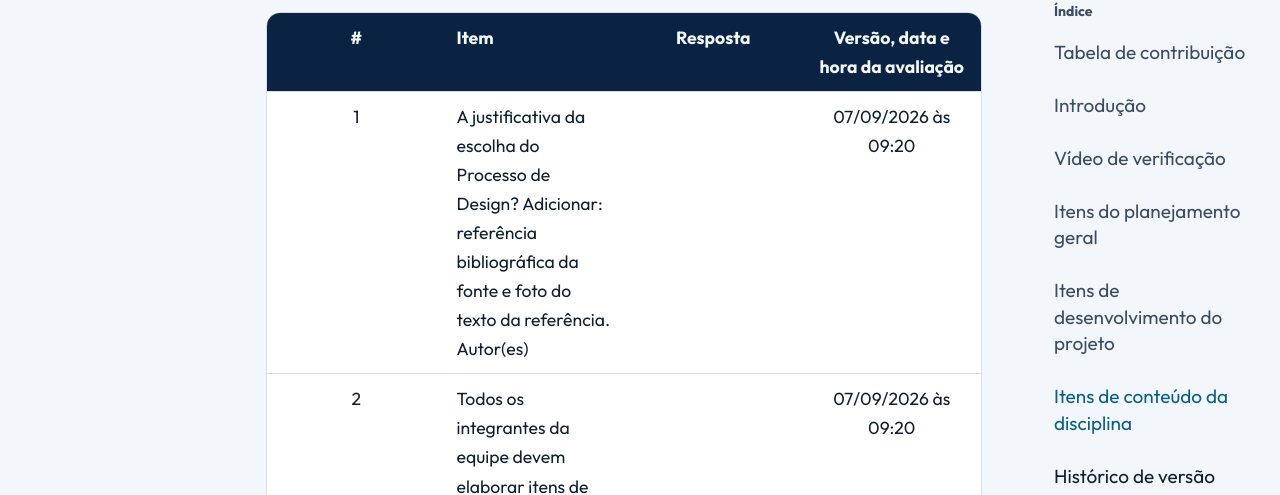
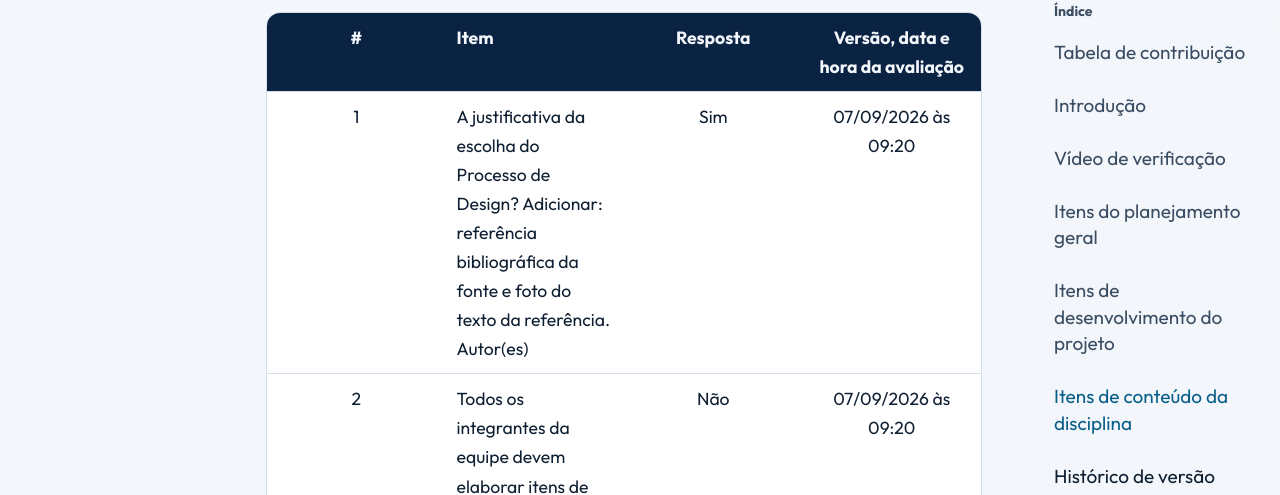
Before and after one commit to Interacao-Humano-Computador/2026.2-Grupo06, an MkDocs documentation site: the page built from docs/verificacao/grupo-07/etapa-1/lista-verificacao.md, in a window 1280 px wide and 900 px high, scrolled down 6504 px. Shown: the part 155-650 px from the top of the window. Built offline with MkDocs 1.6.1 and Material for MkDocs 9.7.7, drawn with Linux system fonts in a browser that asks for light colours; comment, search, counter and statistics services are not loaded.

Commit message:
docs: preenchendo a verificação grupo 7

```diff
--- a/docs/verificacao/grupo-07/etapa-1/lista-verificacao.md
+++ b/docs/verificacao/grupo-07/etapa-1/lista-verificacao.md
@@ -82,8 +82,8 @@ A Tabela 4 apresenta os itens de conteúdo da disciplina verificados na Entrega
 
 | # | Item | Resposta | Versão, data e hora da avaliação |
 | :---: | --- | :---: | :---: |
-| 1 | A justificativa da escolha do Processo de Design? Adicionar: referência bibliográfica da fonte e foto do texto da referência. Autor(es) | | 07/09/2026 às 09:20 |
-| 2 | Todos os integrantes da equipe devem elaborar itens de conteúdo da disciplina com referência bibliográfica da fonte e foto do texto da referência e o nome do autor do item. Cada item deve ter o(s) autor(es) do item. Quantos mais item melhor. | | 07/09/2026 às 09:20 |
+| 1 | A justificativa da escolha do Processo de Design? Adicionar: referência bibliográfica da fonte e foto do texto da referência. Autor(es) | Sim | 07/09/2026 às 09:20 |
+| 2 | Todos os integrantes da equipe devem elaborar itens de conteúdo da disciplina com referência bibliográfica da fonte e foto do texto da referência e o nome do autor do item. Cada item deve ter o(s) autor(es) do item. Quantos mais item melhor. | Não | 07/09/2026 às 09:20 |
 
 <p class="caption">Tabela 4 — Verificação dos itens de conteúdo da disciplina.</p>
 <p class="source">Fonte: elaboração do Grupo 06 (2026).</p>
```
